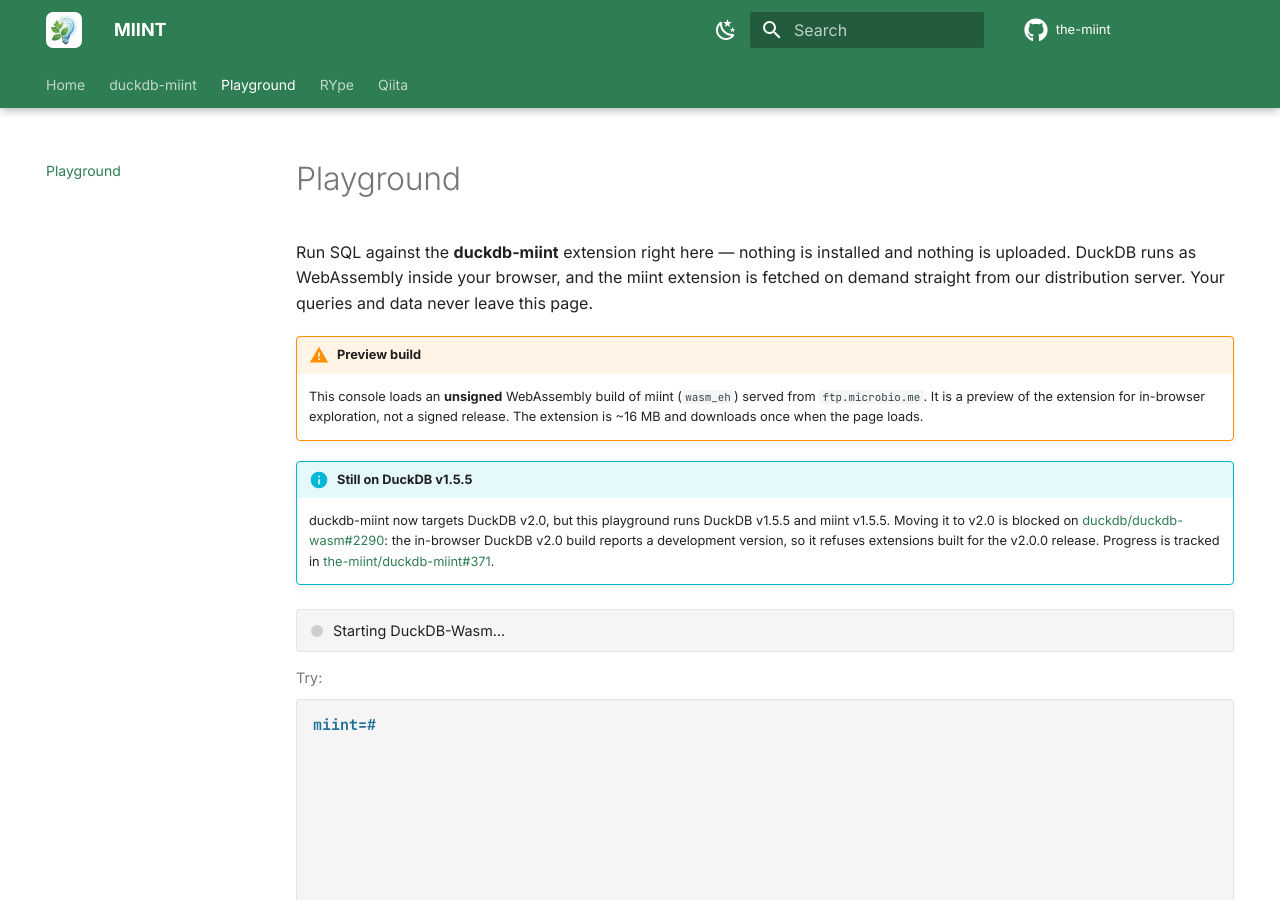
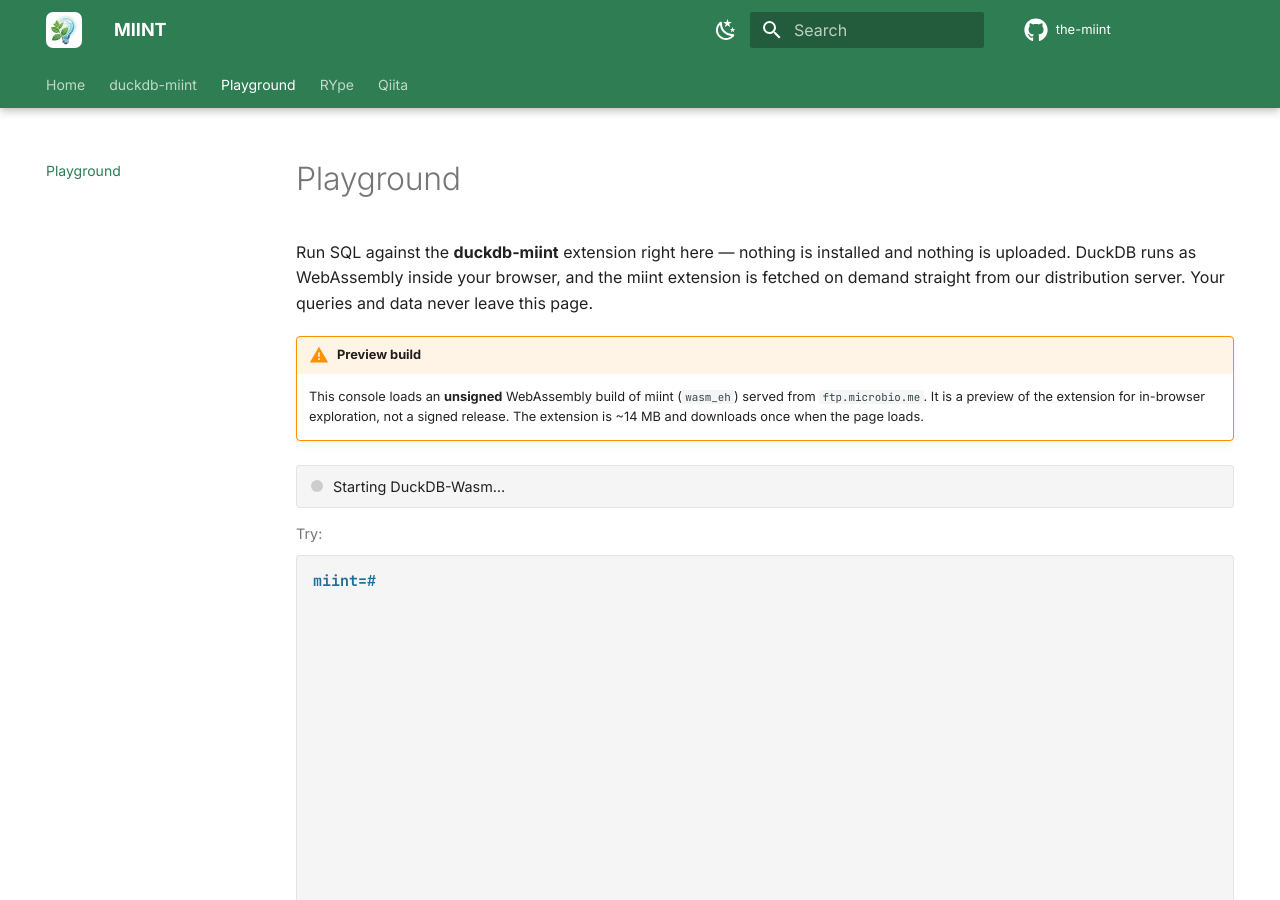
Before and after one commit to the-miint/the-miint.github.io, an MkDocs documentation site: the page built from docs/playground.md, in a window 1280 px wide and 900 px high. Built offline with MkDocs 1.6.1 and Material for MkDocs 9.7.7, drawn with Linux system fonts in a browser that asks for light colours.

Commit message:
feat(playground): run DuckDB v2.0.0 and miint v1.1.0, and label each by its own version
duckdb-wasm 1.33.1-dev118.0 reports DuckDB v2.0.0 at d54cbbe3df
(duckdb/duckdb-wasm#2290 is fixed from dev111 on), and ftp.microbio.me serves
the v1.1.0 wasm_eh build under tagged/v2.0.0/. The notice that the playground
is held on v1.5.5 goes, and the size note follows the build (~14 MB).

The status bar and banner printed EXT_VERSION, the DuckDB release whose miint
build is fetched, as miint's version, and DuckDB only by platform. They now
show miint_version() and version(): "Ready — DuckDB v2.0.0 (wasm_eh) · miint
v1.1.0." tests/playground/versions.test.mjs fails against the old page.

Co-Authored-By: Claude Opus 5.5 <noreply@anthropic.com>

```diff
--- a/docs/playground.md
+++ b/docs/playground.md
@@ -14,15 +14,7 @@ distribution server. Your queries and data never leave this page.
     This console loads an **unsigned** WebAssembly build of miint
     (`wasm_eh`) served from `ftp.microbio.me`. It is a preview of the
     extension for in-browser exploration, not a signed release. The
-    extension is ~16 MB and downloads once when the page loads.
-
-!!! info "Still on DuckDB v1.5.5"
-    duckdb-miint now targets DuckDB v2.0, but this playground runs DuckDB
-    v1.5.5 and miint v1.5.5. Moving it to v2.0 is blocked on
-    [duckdb/duckdb-wasm#2290](https://github.com/duckdb/duckdb-wasm/issues/2290):
-    the in-browser DuckDB v2.0 build reports a development version, so it
-    refuses extensions built for the v2.0.0 release. Progress is tracked in
-    [the-miint/duckdb-miint#371](https://github.com/the-miint/duckdb-miint/issues/371).
+    extension is ~14 MB and downloads once when the page loads.
 
 <style>
 #miint-playground {
@@ -161,15 +153,15 @@ distribution server. Your queries and data never leave this page.
 </div>
 
 <script type="module">
-import * as duckdb from 'https://cdn.jsdelivr.net/npm/@duckdb/duckdb-wasm@1.33.1-dev64.0/+esm';
+import * as duckdb from 'https://cdn.jsdelivr.net/npm/@duckdb/duckdb-wasm@1.33.1-dev118.0/+esm';
 
 // --- The runtime and the extension are an ABI-matched pair. ---------------
-// The duckdb-wasm version above reports DuckDB v1.5.5 @ d8cdaa33fd, matching
+// The duckdb-wasm version above reports DuckDB v2.0.0 @ d54cbbe3df, matching
 // the duckdb/ submodule. We load the miint wasm_eh build from the "tagged"
 // stream of the extension repo — it carries the wasm binary from the latest
 // release tag, keyed by DuckDB version, so this URL stays stable across
 // releases and always resolves to the newest tagged build.
-const EXT_VERSION = 'v1.5.5';
+const EXT_VERSION = 'v2.0.0';
 const EXT_BASE = 'https://ftp.microbio.me/pub/miint/tagged';
 const MAX_ROWS = 1000;
 const PROMPT = 'miint=#';   // statement start (psql-style)
@@ -418,17 +410,18 @@ async function boot() {
       return;
     }
 
-    setStatus('loading', `Loading miint ${EXT_VERSION} (~16 MB, first time only)…`);
+    setStatus('loading', `Loading miint for DuckDB ${EXT_VERSION} (~14 MB, first time only)…`);
     const extUrl = `${EXT_BASE}/${EXT_VERSION}/${platform}/miint.duckdb_extension.wasm`;
     await conn.query(`LOAD '${extUrl}'`);
-    const build = (await conn.query('SELECT miint_version() AS v')).toArray()[0].v;
+    const miintVersion = (await conn.query('SELECT miint_version() AS v')).toArray()[0].v;
+    const duckdbVersion = (await conn.query('SELECT version() AS v')).toArray()[0].v;
 
-    setStatus('ready', `Ready — DuckDB ${platform} · miint ${EXT_VERSION} (build ${build}).`);
+    setStatus('ready', `Ready — DuckDB ${duckdbVersion} (${platform}) · miint ${miintVersion}.`);
 
     const banner = document.createElement('div');
     banner.className = 'mp-banner';
     banner.textContent =
-      `miint ${EXT_VERSION} (build ${build}) on DuckDB ${platform} — everything runs in your browser.\n` +
+      `miint ${miintVersion} on DuckDB ${duckdbVersion} (${platform}) — everything runs in your browser.\n` +
       `Type SQL and press Enter (statements end with ;). Shift+Enter for a newline, ⌘/Ctrl+Enter to force-run, ↑/↓ for history.`;
     appendToScrollback(banner);
 
```
Also changed, not shown: 1 other file.
